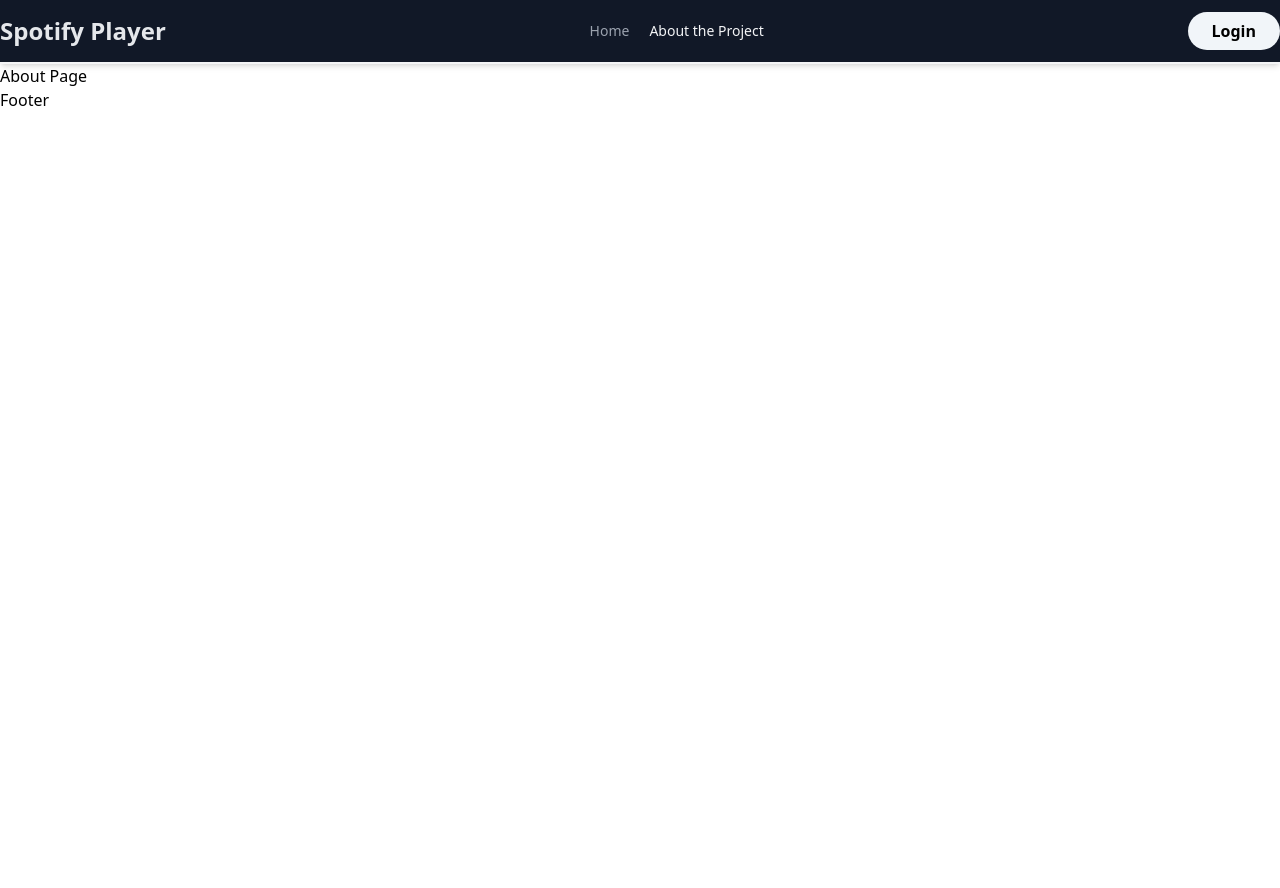
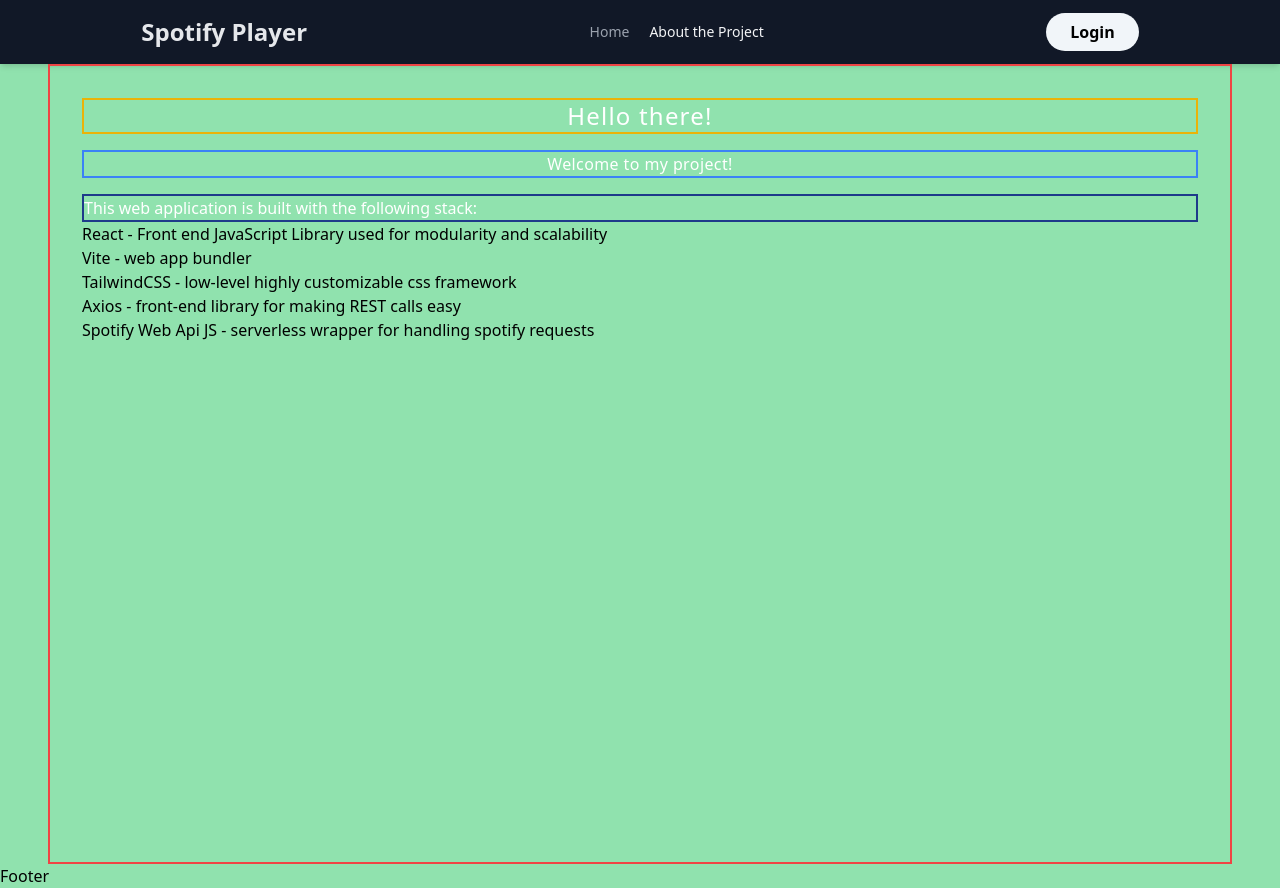
Before and after one commit to armenmerzaian/Spotify-Player, a React (Vite) app in the folder spotify-player-app/: page /about in a window 1280 px wide. Before the commit the page ends 800 px from the top, so only its background shows below. Built offline with nearby package versions, Linux system fonts and the light colour scheme.

Commit message:
updated navbar and about page with some css

```diff
--- a/spotify-player-app/src/App.tsx
+++ b/spotify-player-app/src/App.tsx
@@ -9,16 +9,15 @@ import NotFound from "./pages/NotFound";
 
 function App() {
   return (
-    <>
+    <div className="min-w-fit bg-green-500/50">
       <Header />
       <Routes>
         <Route path="/" element={<Home />} />
         <Route path="/about" element={<About />} />
-        <Route path="/about/counter" element={<Counter />} />
         <Route path="*" element={<NotFound />} />
       </Routes>
       <Footer />
-    </>
+    </div>
   );
 }
 
--- a/spotify-player-app/src/components/Navbar.tsx
+++ b/spotify-player-app/src/components/Navbar.tsx
@@ -11,14 +11,14 @@ function Button({to, children}: {to: string, children: string | number}){
 
 function Navbar() {
   return (
-    <div className="w-full h-16 shadow-md border-b-2 border-gray-100 bg-gray-900">
-      <nav className="flex items-center container mx-auto h-full justify-between">
-        <h1 id="navbar-brand" className="font-semibold text-2xl text-gray-200">
+    <div className="w-full h-16 shadow-md bg-gray-900">
+      <nav className="flex items-center container mx-auto h-full justify-around">
+        <h1 id="navbar-brand" className="font-semibold text-md md:text-2xl text-gray-200">
           Spotify Player
         </h1>
           <ul id="navbar-links" className="flex items-baseline justify-between text-sm gap-5">
-            <li><NavLink to="/" className={({ isActive }) => isActive ? "text-gray-100" : "text-gray-400 hover:text-gray-100"}>Home</NavLink></li>
-            <li><NavLink to="/about" className={({ isActive }) => isActive ? "text-gray-100" : "text-gray-400 hover:text-gray-100"}>About the Project</NavLink></li>
+            <li><NavLink to="/" className={({ isActive }) => isActive ? "text-gray-100" : "text-gray-400 focus:hover:text-gray-100"}>Home</NavLink></li>
+            <li><NavLink to="/about" className={({ isActive }) => isActive ? "text-gray-100" : "text-gray-400 focus:hover:text-gray-100"}>About the Project</NavLink></li>
           </ul>
         <div id="navbar-cta">
           <Button to="http://www.google.com">Login</Button>
--- a/spotify-player-app/src/pages/About.tsx
+++ b/spotify-player-app/src/pages/About.tsx
@@ -1,6 +1,23 @@
 function About() {
   return (
-    <div>About Page</div>
+    <main className="border-2 border-red-500 h-screen mx-6 md:mx-12 p-8">
+      <h1 className="border-2 border-yellow-500 font-extralight text-lg md:text-2xl text-white text-center tracking-wider">
+          Hello there!
+      </h1>
+      <h2 className="border-2 border-blue-500 my-4 font-light tracking-wide text-center text-white">
+        Welcome to my project!
+      </h2>
+      <p className="border-2 border-blue-900 text-white">
+        This web application is built with the following stack:
+      </p>
+      <ul>
+        <li>React - Front end JavaScript Library used for modularity and scalability</li>
+        <li>Vite - web app bundler</li>
+        <li>TailwindCSS - low-level highly customizable css framework</li>
+        <li>Axios - front-end library for making REST calls easy</li>
+        <li>Spotify Web Api JS - serverless wrapper for handling spotify requests</li>
+      </ul>
+    </main>
   )
 }
 
```
